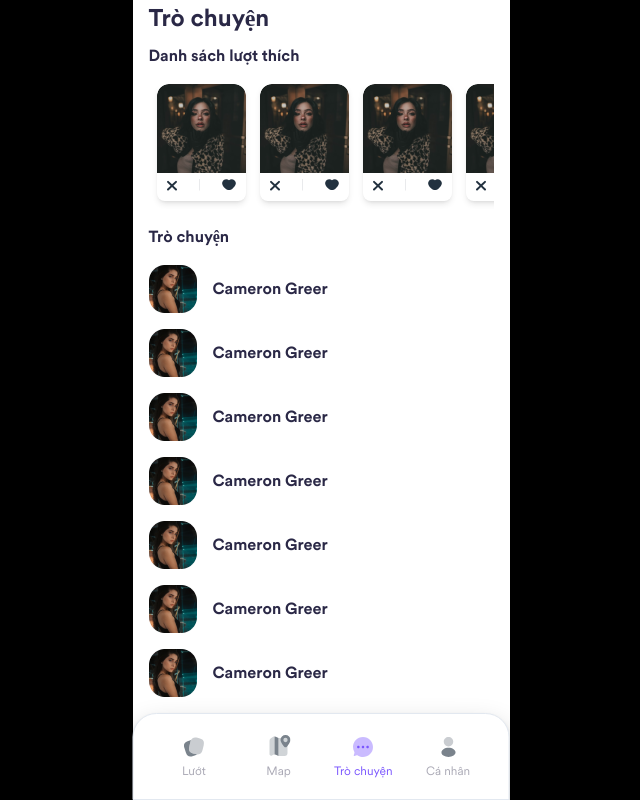
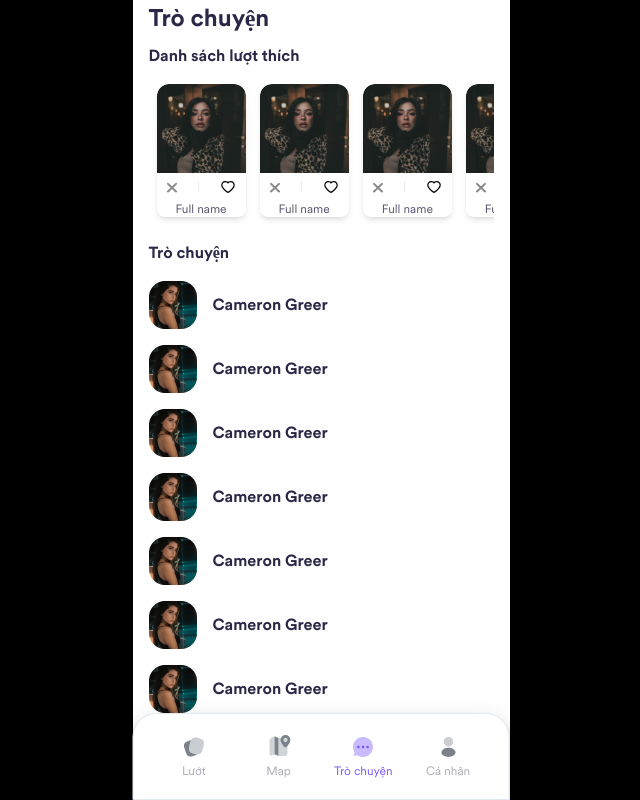
Before and after one commit to thuongtruong1009/tinder, a Next.js app: page /chat in a window 1280 px wide. Shown: the whole page, without its empty margins (319-959 px from the left). Built offline with nearby package versions, Linux system fonts and the light colour scheme; no server answers.

Commit message:
style: display name on liked list

```diff
--- a/components/Chat/LikeList.tsx
+++ b/components/Chat/LikeList.tsx
@@ -2,14 +2,19 @@ import Image from 'next/image';
 import CrossIcon from '../Icons/chat/CrossIcon';
 import DivideIcon from '../Icons/chat/DivideIcon';
 import HeartedIcon from '../Icons/chat/HeartedIcon';
+import { AiOutlineHeart } from 'react-icons/ai';
+import { useState } from 'react';
+import { spliceText } from '../../utils/text';
 
 interface Props {
     avatar: string;
+    name: string;
+    loved: boolean;
 }
 
-export default function LikeList({ avatar }: Props) {
+export default function LikeList({ avatar, name, loved }: Props) {
     return (
-        <div className="flex justify-between gap-2 cursor-pointer w-[89px] h-[117px] rounded-lg shadow-md m-2">
+        <div className="flex justify-between gap-2 cursor-pointer w-[89px] rounded-lg shadow-md m-2">
             <div>
                 <div className="image-container w-[89px] h-[89px] rounded-t-xl overflow-hidden">
                     <Image className="image" src={avatar} alt="avatar_img" layout="fill" />
@@ -17,7 +22,10 @@ export default function LikeList({ avatar }: Props) {
                 <div className="flex justify-between items-center px-2.5 py-1.5">
                     <CrossIcon />
                     <DivideIcon />
-                    <HeartedIcon />
+                    {loved ? <HeartedIcon /> : <AiOutlineHeart />}
+                </div>
+                <div className="text-xs text-center text-neutral-80">
+                    <span className="truncate">{spliceText(name, 10)}</span>
                 </div>
             </div>
         </div>
--- a/components/Icons/chat/CrossIcon.tsx
+++ b/components/Icons/chat/CrossIcon.tsx
@@ -7,7 +7,7 @@ const CrossIcon = (props: SVGProps<SVGSVGElement>) => (
             fillRule="evenodd"
             clipRule="evenodd"
             d="M9.708 1.155a1.03 1.03 0 0 0-1.413 0L5.006 4.307 1.717 1.155a1.03 1.03 0 0 0-1.4.012.929.929 0 0 0-.012 1.342L3.594 5.66.304 8.813a.93.93 0 0 0-.271.93.979.979 0 0 0 .713.684c.35.088.72-.012.971-.26l3.29-3.153 3.288 3.152a1.03 1.03 0 0 0 1.4-.012.929.929 0 0 0 .013-1.341L6.418 5.66l3.29-3.152a.93.93 0 0 0 0-1.354Z"
-            fill="#22313F"
+            fill="#888"
         />
     </svg>
 );
--- a/components/Icons/chat/HeartedIcon.tsx
+++ b/components/Icons/chat/HeartedIcon.tsx
@@ -7,7 +7,7 @@ const HeartedIcon = (props: SVGProps<SVGSVGElement>) => (
             fillRule="evenodd"
             clipRule="evenodd"
             d="M.316 3.183C.81 1.51 2.413.284 4.311.284c1.043 0 1.956.423 2.685 1.034C7.726.707 8.638.284 9.682.284c1.986 0 3.652 1.345 4.056 3.138.076.276.106.554.1.829-.01.578-.164 1.136-.361 1.622-.572 1.409-1.622 2.678-2.802 3.615-1.18.937-2.483 1.56-3.68 1.56-1.192 0-2.485-.618-3.659-1.549-1.17-.927-2.214-2.185-2.798-3.58a3.832 3.832 0 0 1-.222-2.736Z"
-            fill="#22313F"
+            fill="red"
         />
     </svg>
 );
--- a/pages/chat/index.tsx
+++ b/pages/chat/index.tsx
@@ -35,7 +35,7 @@ const Index: NextPageWithLayout = () => {
             >
                 {[1, 2, 3, 4, 5, 6, 7, 8, 9, 10].map((item, index) => (
                     <SwiperSlide key={index}>
-                        <LikeList avatar="/assets/images/chat_preview.png" />
+                        <LikeList avatar="/assets/images/chat_preview.png" name="Full name" loved={false} />
                     </SwiperSlide>
                 ))}
             </Swiper>
--- /dev/null
+++ b/utils/text.ts
@@ -0,0 +1,3 @@
+export const spliceText = (text: string, start: number) => {
+    return text.length >= start ? text.slice(0, start) + '...' : text;
+};
```
Also changed, not shown: 1 other file (tests, documents, lock files or other folders).
